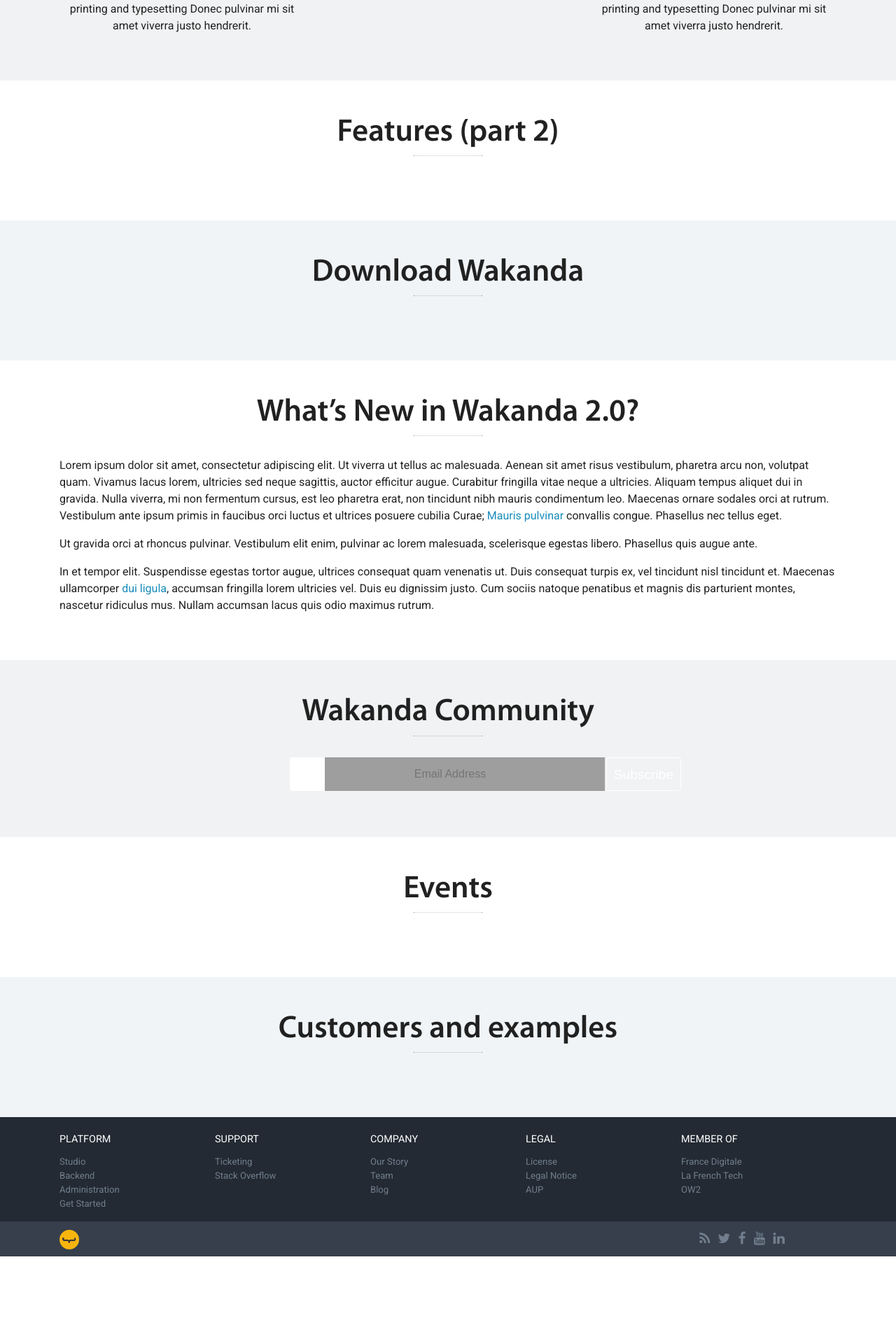
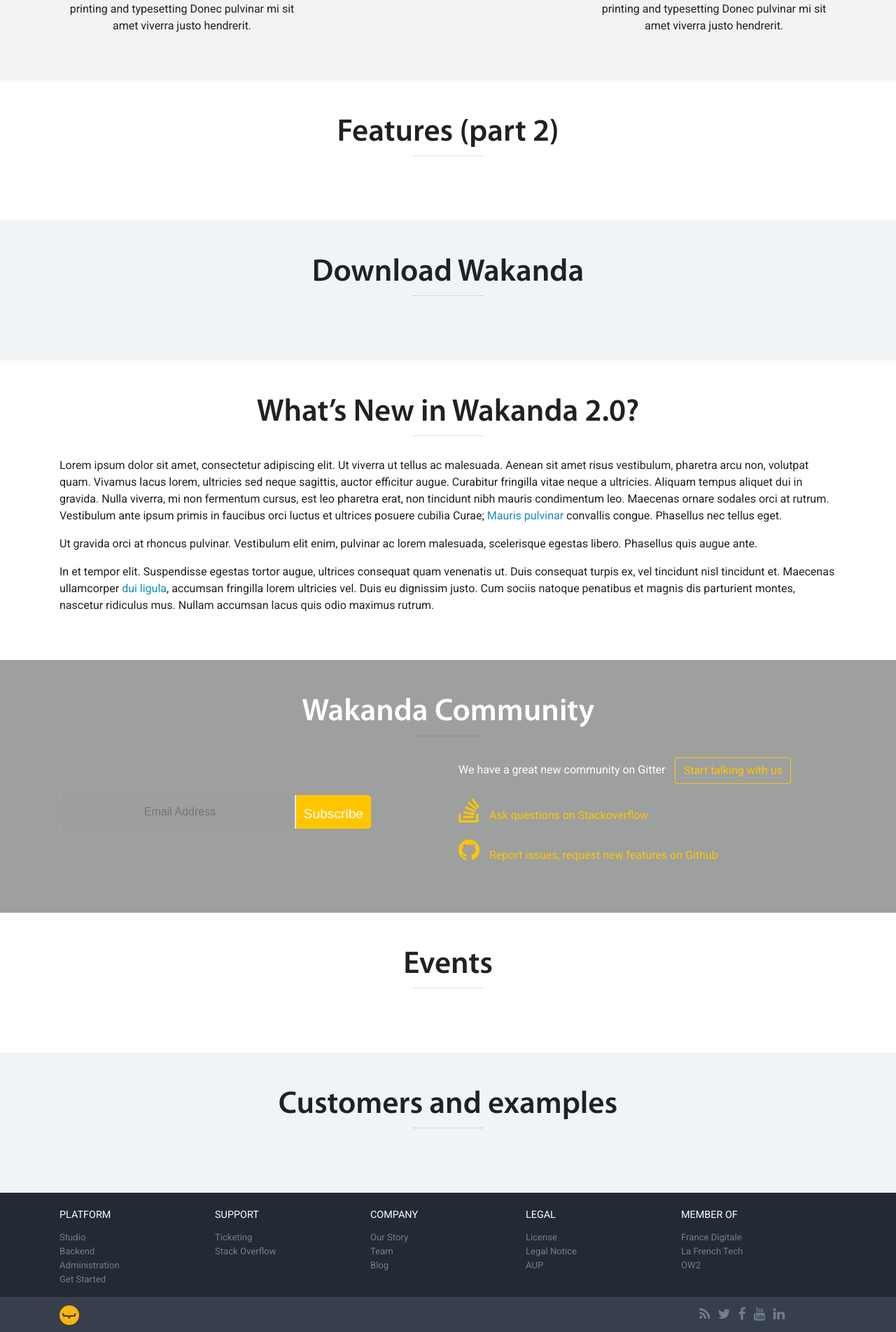
Before and after one commit to Slashtype/wakanda.io, a Jekyll site: the page built from index.html, in a window 1280 px wide. Shown: the part 1126-3029 px from the top of the page at 70% size. Built offline with Jekyll 4.4.1, drawn with Linux system fonts in a browser that asks for light colours; nearby versions of some CDN libraries; before the commit the page ends 2921 px from its top, so only the background shows below that; grey boxes are pictures that could not be loaded.

Commit message:
Add section Wakanda community

```diff
--- a/_scss_partials/_variables.scss
+++ b/_scss_partials/_variables.scss
@@ -12,6 +12,7 @@
 $highlighted-color: #00D5AC;
 
 $dark-bg: #232A33;
+$medium-bg: #9e9f9f;
 $light-bg: #f0f4f7;
 $light-bg-color: #8a8b8c;
 $lighter-bg: #f0f2f3;
--- a/css/main.scss
+++ b/css/main.scss
@@ -173,12 +173,21 @@
  * Section Community
  */
 #section-mailing{
-	background-color: $lighter-bg;
+	background-color: $medium-bg;
+	color: $base-dark-bg-color;
 	padding-bottom: 50px;
 	position: relative;
+
+	h2{
+	  color: $base-dark-bg-color;
+
+		+ hr{
+		  border-color: $base-dark-bg-color $base-dark-bg-color -moz-use-text-color;
+		}
+	}
 }
 .mailing{
-	margin-bottom: 1rem;
+	margin: 3.4rem 0 1rem;
 	text-align: center;
 
 	input{
@@ -186,14 +195,8 @@
 		text-align: center;
 	}
 	form{
-    display: inline-block;
+		padding-right: 107px;
     position: relative;
-    text-align: center;
-    width: 60%;
-
-		@media(max-width: 640px){
-    	width: 100%;
-		}
 	}
 	#ml-name{
 		background: #fff url("../img/nl-shadow.png") repeat-y right top;
@@ -202,12 +205,7 @@
 		border-radius: 4px 0 0 4px;
 		padding-left: 10px;
 		height: 48px;
-		width: 68%;
-
-		@media(max-width: 640px){
-	    margin-right: 30%;
-	    width: 65%;
-		}
+		width: 100%;
 	}
 	#ml-email{
 		background-color: $input-bg;
@@ -219,12 +217,13 @@
 		width: 30%;
 	}
 	#ml-go{
-		background: $btn-secondary-bg;
-		border: 1px solid $btn-secondary-lighter-bd;
+		background: $main-color;
+		border: 1px solid $main-color;
 		border-radius: 0 4px 4px 0;
-		color: $btn-primary-color;
+		color: $base-dark-bg-color;
+		cursor: pointer;
 		font-size: 1.2rem;
-		line-height: 46px;
+		line-height: 50px;
 		margin-left: -5px;
 		padding-left: 10px;
 		padding-right: 10px;
@@ -232,7 +231,46 @@
 			top: 0;
 			right: 0;
 		height: 48px;
+		transition: all 200ms linear 0s;
+
+    &:hover,
+    &:focus{
+    	background: $secondary-color;
+    	border: 1px solid $secondary-color;
+      color: $base-dark-bg-color;
+    }
 	}
+}
+.community-link{
+	color: $main-color;
+	display: inline-block;
+	margin-bottom: 20px;
+	width: 100%;
+
+  &:hover,
+  &:focus,
+  &:active{
+    color: $base-dark-bg-color;
+  }
+	.fa{
+		font-size: 35px;
+		margin-right: 10px;
+	}
+  &.highlighted-link{
+    border-radius: 4px;
+    box-shadow: 0 0 0 1px $main-color inset;
+    margin-left: 10px;
+    width: auto;
+
+    .btn{
+    	padding: 0.5rem 0.7rem;
+    }
+    &:hover,
+    &:focus,
+    &:active{
+      box-shadow: 0 0 0 1px $base-dark-bg-color inset;
+    }
+  }
 }
 
 /**
--- a/index.html
+++ b/index.html
@@ -187,6 +187,9 @@
       <div class="col-md-12">
         <h2>Wakanda Community</h2>
         <hr />
+
+        <div class="row">
+          <div class="col-md-5">
             <div class="mailing">
               <form id="mailing-form" name="mailing-form" action="" method="post">
                   <input name="ml-name" id="ml-name" type="text" placeholder="Email Address" />
@@ -201,6 +204,21 @@
                 <button type="button" class="close" data-dismiss="alert">&times;</button>
                 <span class="icon-flag"></span>  <strong>Success</strong> – Form successfully sent !
             </div>
+          </div>
+          <div class="col-md-6 offset-md-1">
+            We have a great new community on Gitter
+            <a class="community-link highlighted-link" href="https://gitter.im/wakandasoft/Lobby">
+              <span class="btn"> Start talking with us</span>
+            </a>
+            <a class="community-link" href="http://stackoverflow.com/questions/tagged/wakanda">
+              <i class="fa fa-stack-overflow"></i> Ask questions on Stackoverflow
+            </a>
+            <a class="community-link" href="https://github.com/Wakanda/wakanda-issues/issues">
+              <i class="fa fa-github"></i> Report issues, request new features on Github
+            </a>
+          </div>
+         </div>
+
       </div>
     </div>
   </div>
```
Lines whose indentation alone changed are shown as unchanged.
